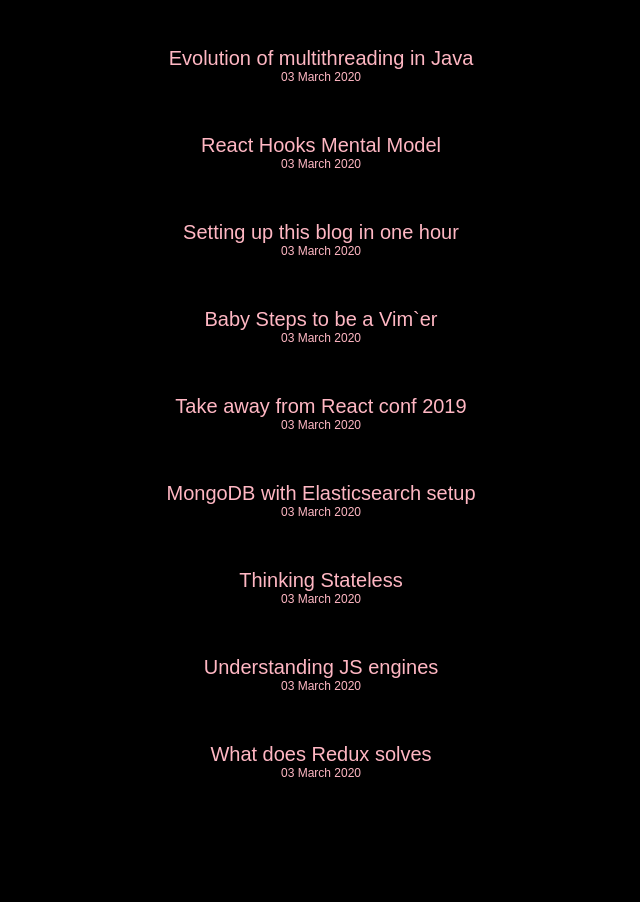
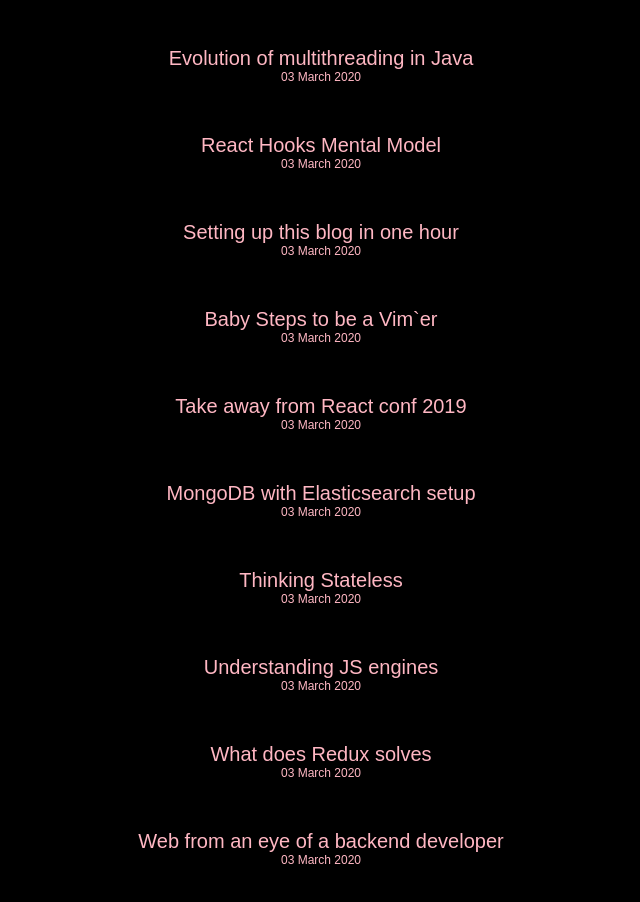
Before and after one commit to dim912/old_dim912.github.io, a plain HTML site: page index.html in a window 1280 px wide. Shown: the part 156-1058 px from the top of the page, without its empty margins (319-959 px from the left). Before the commit the page ends 994 px from the top, so only its background shows below. Drawn offline with Linux system fonts and the light colour scheme.

```diff
--- a/index.html
+++ b/index.html
@@ -62,6 +62,12 @@
         <div id="title">What does Redux solves</div>
         <div id="date">03 March 2020</div>
       </div>
+
+      <div id="write">
+        <a id="title">Web from an eye of a backend developer </a>
+        <div id="date">03 March 2020</div>
+      </div>
+
     </div>
   </body>
 </html>
```
